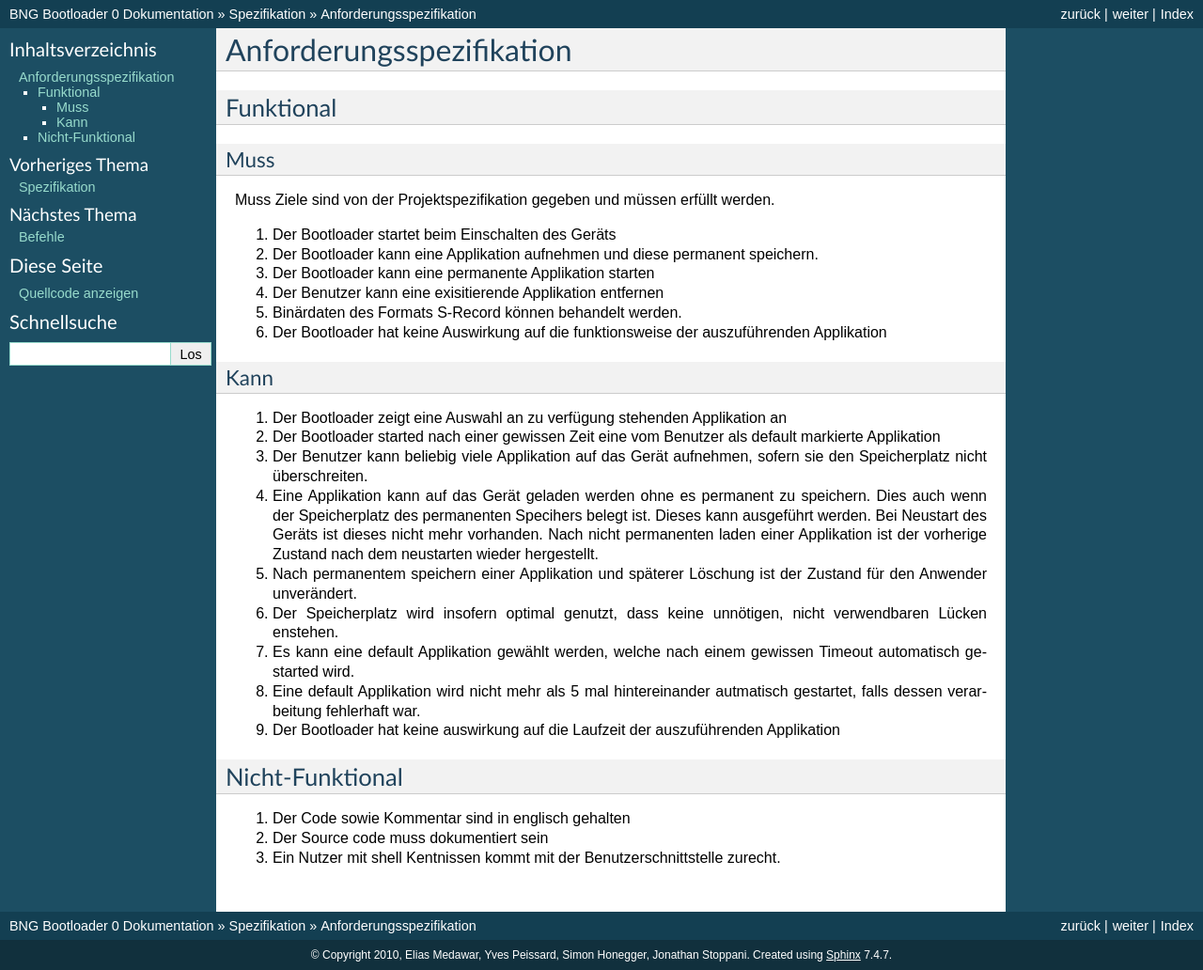
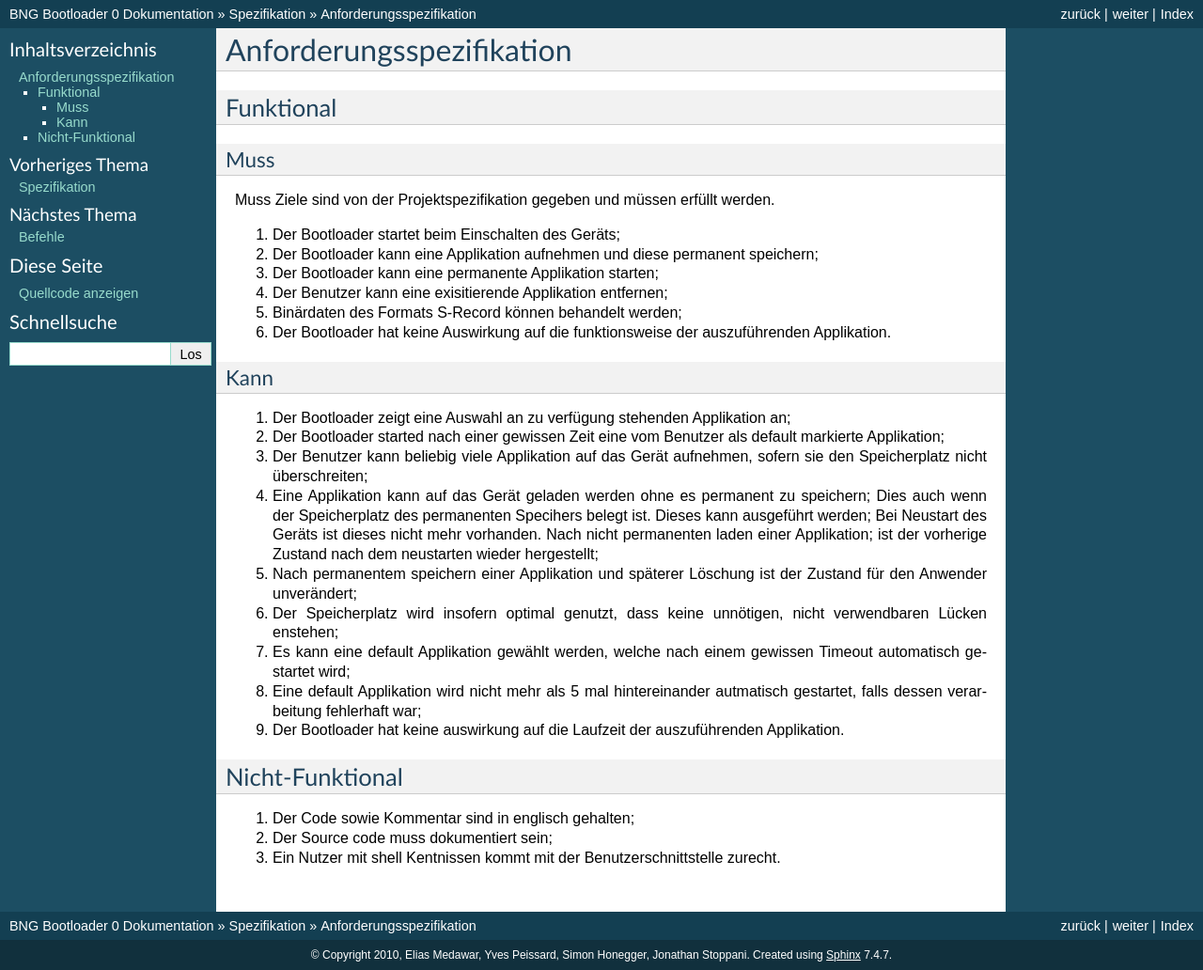
Before and after one commit to GaretJax/Bootloader, a Sphinx documentation site: the page built from docs/source/specification/specification.rst, in a window 1280 px wide. Shown: the whole page at 94% size. Built offline with Sphinx 7.4.7, drawn with Linux system fonts in a browser that asks for light colours; formulas are drawn with MathJax 3.

```diff
--- a/docs/source/conf.py
+++ b/docs/source/conf.py
@@ -193,7 +193,7 @@ latex_documents = [
 # If false, no module index is generated.
 #latex_use_modindex = True
 
-todo_include_todos = True
+todo_include_todos = False
 
 sphinx_to_github = True
 sphinx_to_github_verbose = True
--- a/docs/source/development.rst
+++ /dev/null
@@ -1,6 +0,0 @@
-Entwicklungsprozess
-===================
-
-Git repository on github: http://github.com/garetjax/Bootloader
-
-Online documentation: http://garetjax.github.com/Bootloader/
--- a/docs/source/specification/specification.rst
+++ b/docs/source/specification/specification.rst
@@ -5,33 +5,36 @@ Funktional
 ----------
 
 Muss
-^^^^
+~~~~
 
 Muss Ziele sind von der Projektspezifikation gegeben und müssen erfüllt werden.
 
-#. Der Bootloader startet beim Einschalten des Geräts
-#. Der Bootloader kann eine Applikation aufnehmen und diese permanent speichern.
-#. Der Bootloader kann eine permanente Applikation starten
-#. Der Benutzer kann eine exisitierende Applikation entfernen
-#. Binärdaten des Formats S-Record können behandelt werden.
-#. Der Bootloader hat keine Auswirkung auf die funktionsweise der auszuführenden Applikation
+#. Der Bootloader startet beim Einschalten des Geräts;
+#. Der Bootloader kann eine Applikation aufnehmen und diese permanent speichern;
+#. Der Bootloader kann eine permanente Applikation starten;
+#. Der Benutzer kann eine exisitierende Applikation entfernen;
+#. Binärdaten des Formats S-Record können behandelt werden;
+#. Der Bootloader hat keine Auswirkung auf die funktionsweise der auszuführenden Applikation.
 
 Kann
-^^^^
+~~~~
 
-#. Der Bootloader zeigt eine Auswahl an zu verfügung stehenden Applikation an
-#. Der Bootloader started nach einer gewissen Zeit eine vom Benutzer als default markierte Applikation
-#. Der Benutzer kann beliebig viele Applikation auf das Gerät aufnehmen, sofern sie den Speicherplatz nicht überschreiten.
-#. Eine Applikation kann auf das Gerät geladen werden ohne es permanent zu speichern. Dies auch wenn der Speicherplatz des permanenten Specihers belegt ist. Dieses kann ausgeführt werden. Bei Neustart des Geräts ist dieses nicht mehr vorhanden. Nach nicht permanenten laden einer Applikation ist der vorherige Zustand nach dem neustarten wieder hergestellt.
-#. Nach permanentem speichern einer Applikation und späterer Löschung ist der Zustand für den Anwender unverändert.
-#. Der Speicherplatz wird insofern optimal genutzt, dass keine unnötigen, nicht verwendbaren Lücken enstehen.
-#. Es kann eine default Applikation gewählt werden, welche nach einem gewissen Timeout automatisch gestarted wird.
-#. Eine default Applikation wird nicht mehr als 5 mal hintereinander autmatisch gestartet, falls dessen verarbeitung fehlerhaft war.
-#. Der Bootloader hat keine auswirkung auf die Laufzeit der auszuführenden Applikation
+#. Der Bootloader zeigt eine Auswahl an zu verfügung stehenden Applikation an;
+#. Der Bootloader started nach einer gewissen Zeit eine vom Benutzer als default markierte Applikation;
+#. Der Benutzer kann beliebig viele Applikation auf das Gerät aufnehmen, sofern sie den Speicherplatz nicht überschreiten;
+#. Eine Applikation kann auf das Gerät geladen werden ohne es permanent zu speichern;
+   Dies auch wenn der Speicherplatz des permanenten Specihers belegt ist. Dieses kann ausgeführt werden;
+   Bei Neustart des Geräts ist dieses nicht mehr vorhanden. Nach nicht permanenten laden einer Applikation;
+   ist der vorherige Zustand nach dem neustarten wieder hergestellt;
+#. Nach permanentem speichern einer Applikation und späterer Löschung ist der Zustand für den Anwender unverändert;
+#. Der Speicherplatz wird insofern optimal genutzt, dass keine unnötigen, nicht verwendbaren Lücken enstehen;
+#. Es kann eine default Applikation gewählt werden, welche nach einem gewissen Timeout automatisch gestartet wird;
+#. Eine default Applikation wird nicht mehr als 5 mal hintereinander autmatisch gestartet, falls dessen verarbeitung fehlerhaft war;
+#. Der Bootloader hat keine auswirkung auf die Laufzeit der auszuführenden Applikation.
 
 Nicht-Funktional
 ----------------
 
-#. Der Code sowie Kommentar sind in englisch gehalten
-#. Der Source code muss dokumentiert sein
+#. Der Code sowie Kommentar sind in englisch gehalten;
+#. Der Source code muss dokumentiert sein;
 #. Ein Nutzer mit shell Kentnissen kommt mit der Benutzerschnittstelle zurecht.
```
Also changed, not shown: docs/source/appendices/index.rst (+38 -3 lines), docs/source/architecture/index.rst (+8 -11 lines), docs/source/index.rst (+7 -8 lines), docs/source/todos.rst (deleted, +0 -17 lines).
